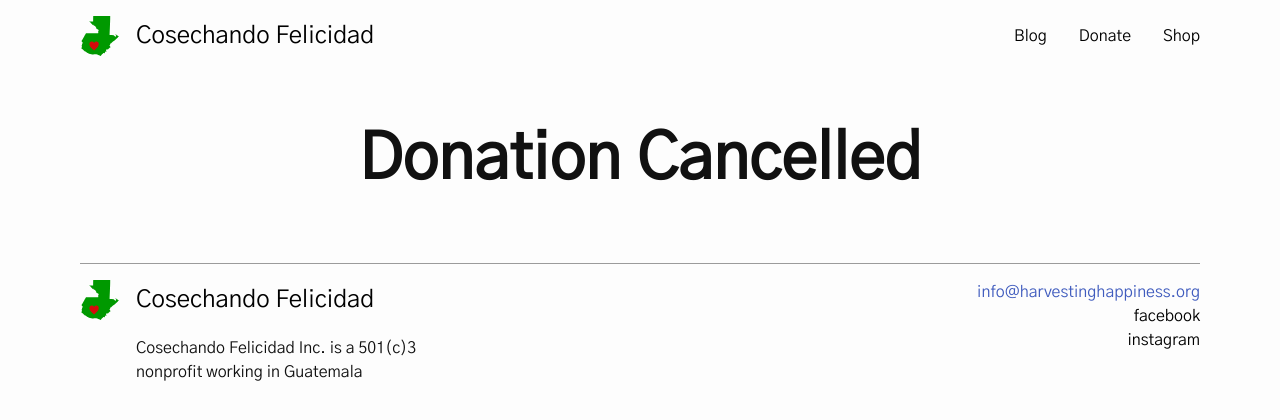
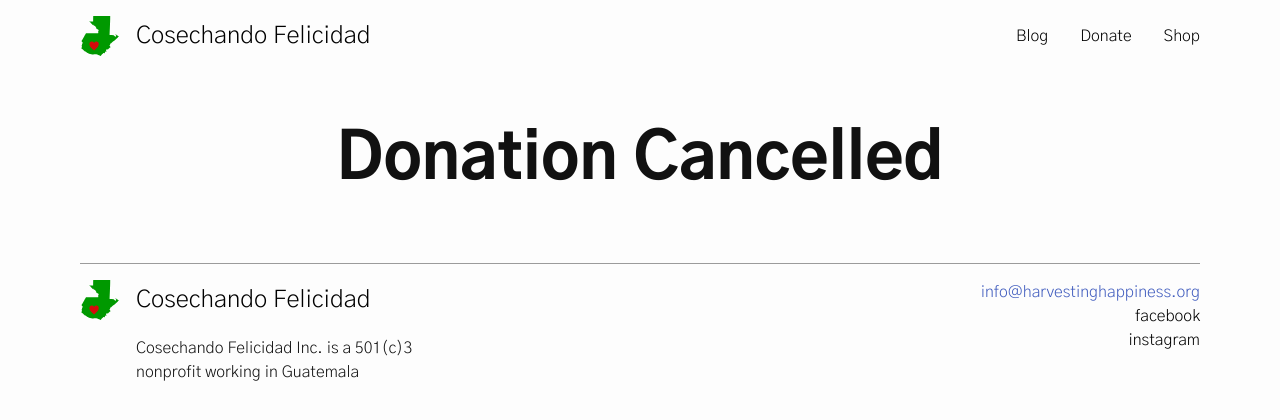
Before and after one commit to harvestinghappiness/harvestinghappiness.github.io, a Jekyll site: the page built from cancel.md, in a window 1280 px wide. Shown: the top 420 px of the page. Built offline with Jekyll 4.4.1, drawn with Linux system fonts in a browser that asks for light colours.

Commit message:
update fonts

```diff
--- a/css/vars.sass
+++ b/css/vars.sass
@@ -1,4 +1,4 @@
-@import url('https://fonts.googleapis.com/css?family=Gothic+A1&display=swap')
+@import url('https://fonts.googleapis.com/css?family=Gothic+A1:300,400,500,800&display=swap')
 
 $font-brand: "Gothic A1", "Century Gothic", CenturyGothic, AppleGothic, sans-serif
 $font-stack: $font-brand
```
